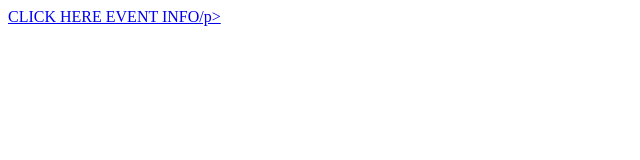
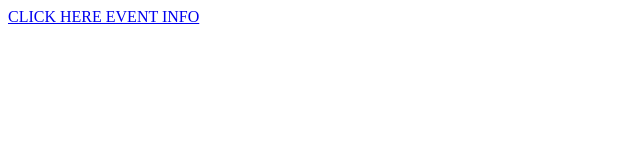
Before and after one commit to Samjhanathapa/samy, a plain HTML site: page index.html in a window 1280 px wide. Shown: the full height of the page, 0-640 px from the left. Drawn offline with Linux system fonts and the light colour scheme.

Commit message:
Update index.html

```diff
--- a/index.html
+++ b/index.html
@@ -1,3 +1,3 @@
 <html>
-<p><a href="example.pdf">CLICK HERE EVENT INFO</a<>/p>
+<p><a href="example.pdf">CLICK HERE EVENT INFO</a<></p>
 </html>
```
